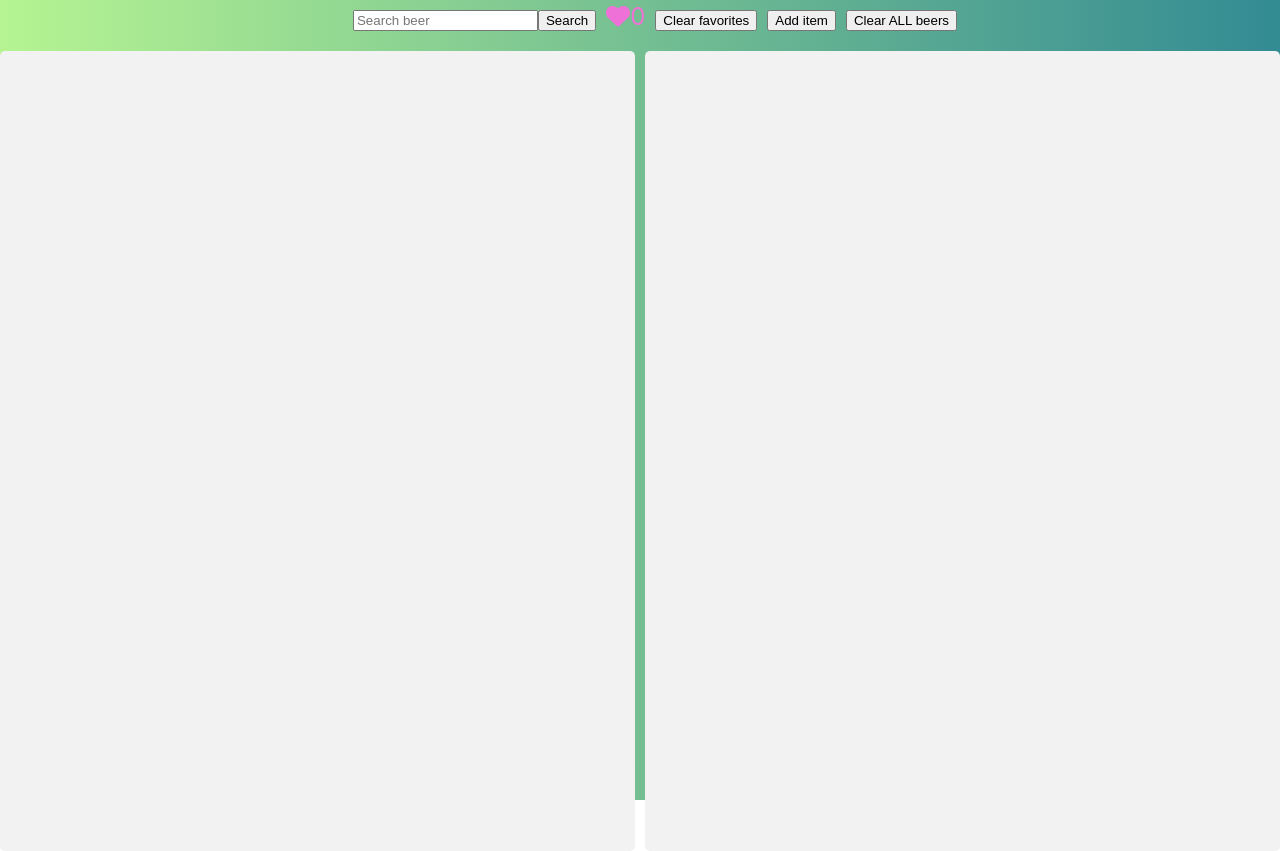
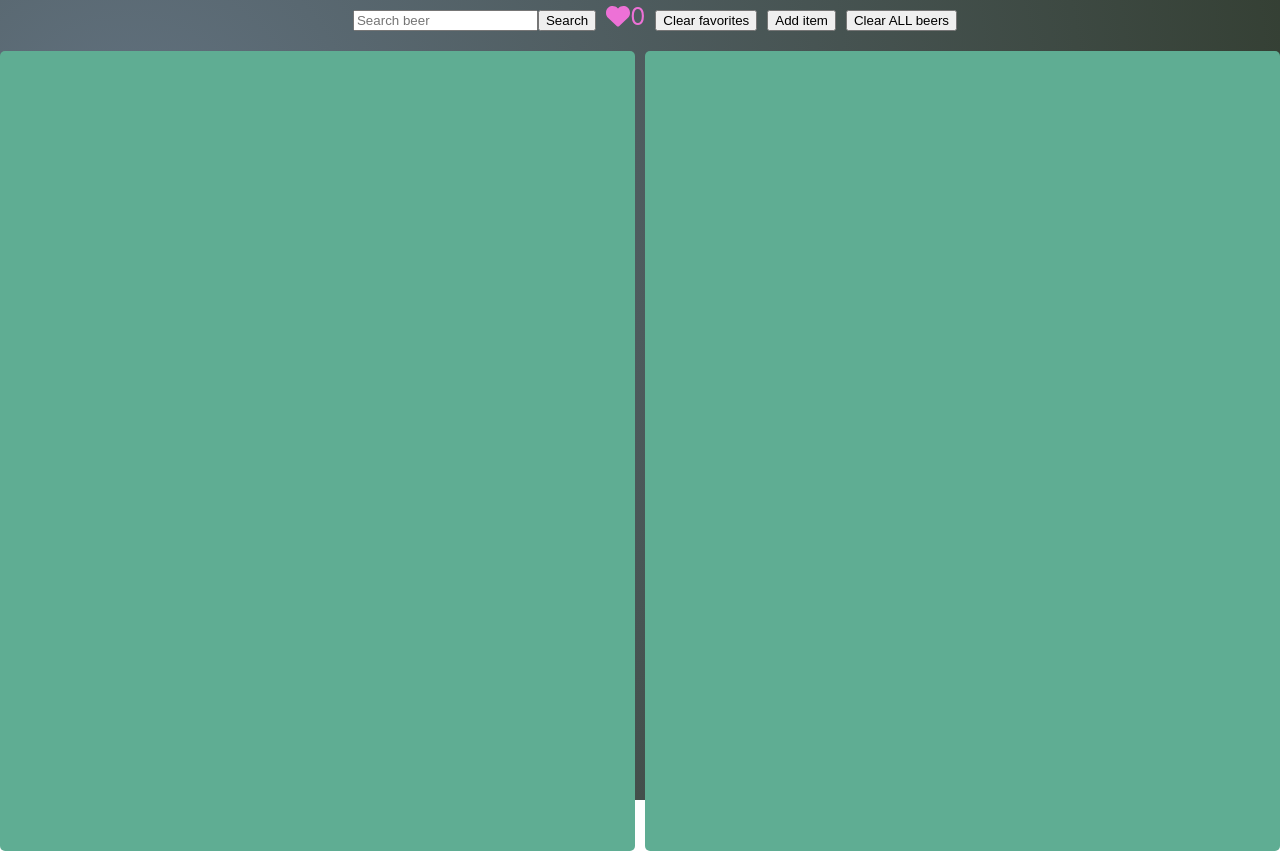
Before and after one commit to solcana/React-App, a React (Create React App) app: page / in a window 1280 px wide. Built offline with nearby package versions, Linux system fonts and the light colour scheme.

Commit message:
remove item works fine too and some css twitching

```diff
--- a/src/App.css
+++ b/src/App.css
@@ -4,7 +4,11 @@
   grid-template-columns: 1fr;
   height: 100vh;
   width: 100vw;
-  background: linear-gradient(to right, rgb(182, 244, 146), rgb(51, 139, 147));
+  background: radial-gradient(
+    circle at 10% 20%,
+    rgb(98, 114, 128) 0%,
+    rgb(52, 63, 51) 90.1%
+  );
 }
 
 .navBar {
@@ -30,14 +34,14 @@
 }
 
 .first-column {
-  background-color: #f2f2f2;
+  background-color: #5fad93;
   padding: 20px;
   border-radius: 5px;
   text-align: center;
 }
 
 .second-column {
-  background-color: #f2f2f2;
+  background-color: #5fad93;
   padding: 20px;
   border-radius: 5px;
   text-align: center;
```
